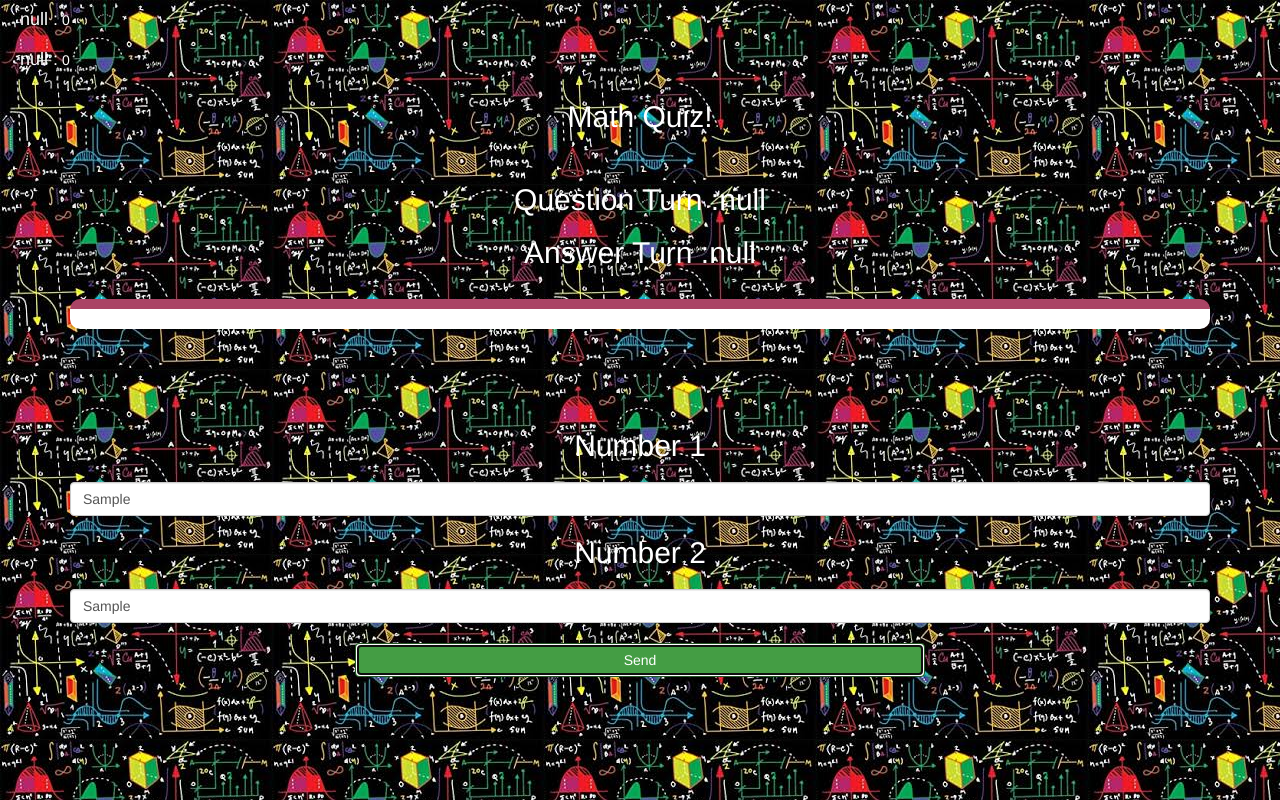
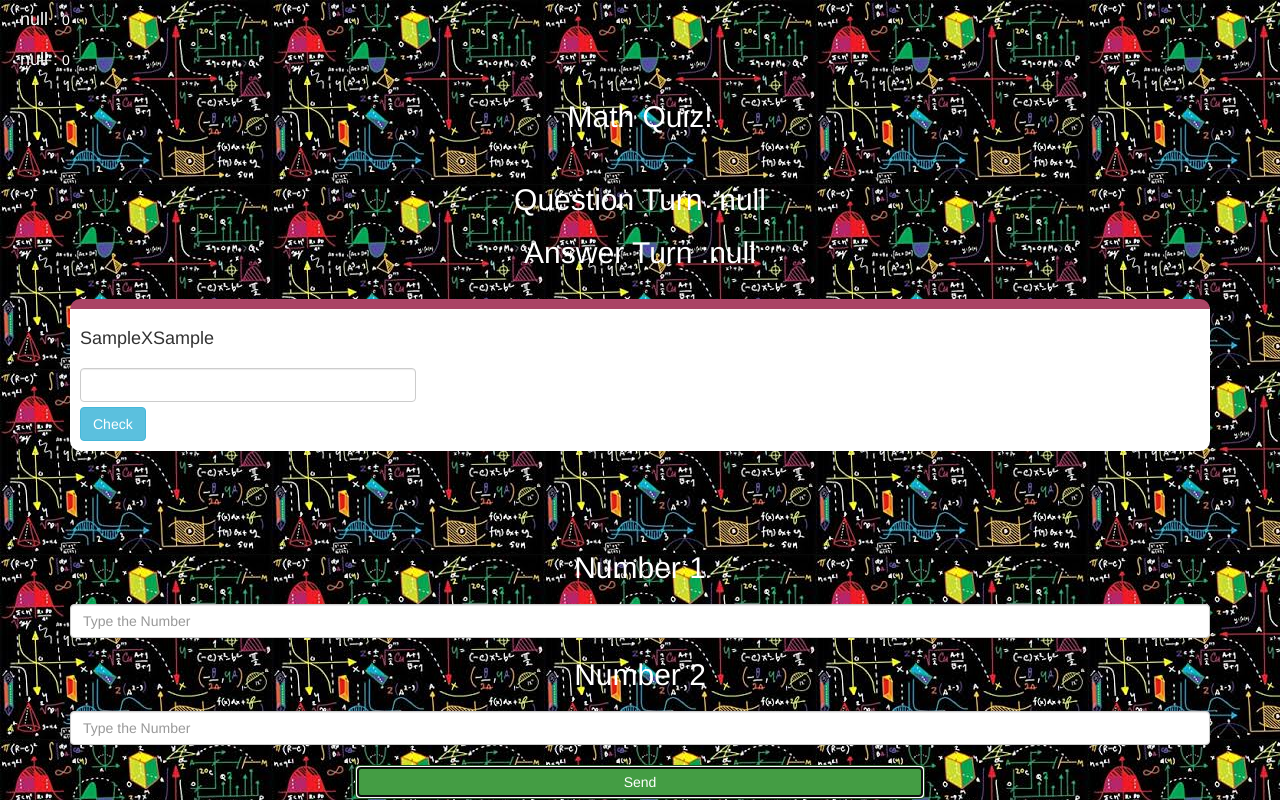
Before and after one commit to Soham-1111/Math-Game, a plain HTML site: page game_page.html in a window 1280 px wide. Both pictures are taken after typing "Sample", "Sample" into the empty fields and a click on the button "Send". Drawn offline with nearby package versions, Linux system fonts and the light colour scheme.

Commit message:
Add files via upload

```diff
--- a/game.css
+++ b/game.css
@@ -79,3 +79,8 @@ text-align: left;
 .play{
 	color:white;
 }
+
+#answer{
+	width:30%;
+	margin-bottom: 5px;
+}
--- a/game_page.js
+++ b/game_page.js
@@ -16,3 +16,20 @@ document.getElementById("score2").innerHTML= player2_score;
 
 document.getElementById("questionturn").innerHTML= "Question Turn :"+player1_name;
 document.getElementById("answerturn").innerHTML= "Answer Turn :"+player2_name;
+
+function send(){
+    number1= document.getElementById("number1").value;
+    number2= document.getElementById("number2").value;
+    actual_answer= parseInt(number1) * parseInt(number2);
+    console.log(actual_answer);
+
+    question_number="<h4>" + number1 + "X" + number2 + "</h4>";
+    input_box= "<input id='answer' type='text' class='form-control'>";
+    send_button= "<button id='check' onclick='check()' class='btn btn-info'>Check</button>" ;
+    row= question_number + input_box + send_button;
+    document.getElementById("output").innerHTML= row;
+
+    document.getElementById("number1").value= "";
+    document.getElementById("number2").value= "";
+
+}
```
